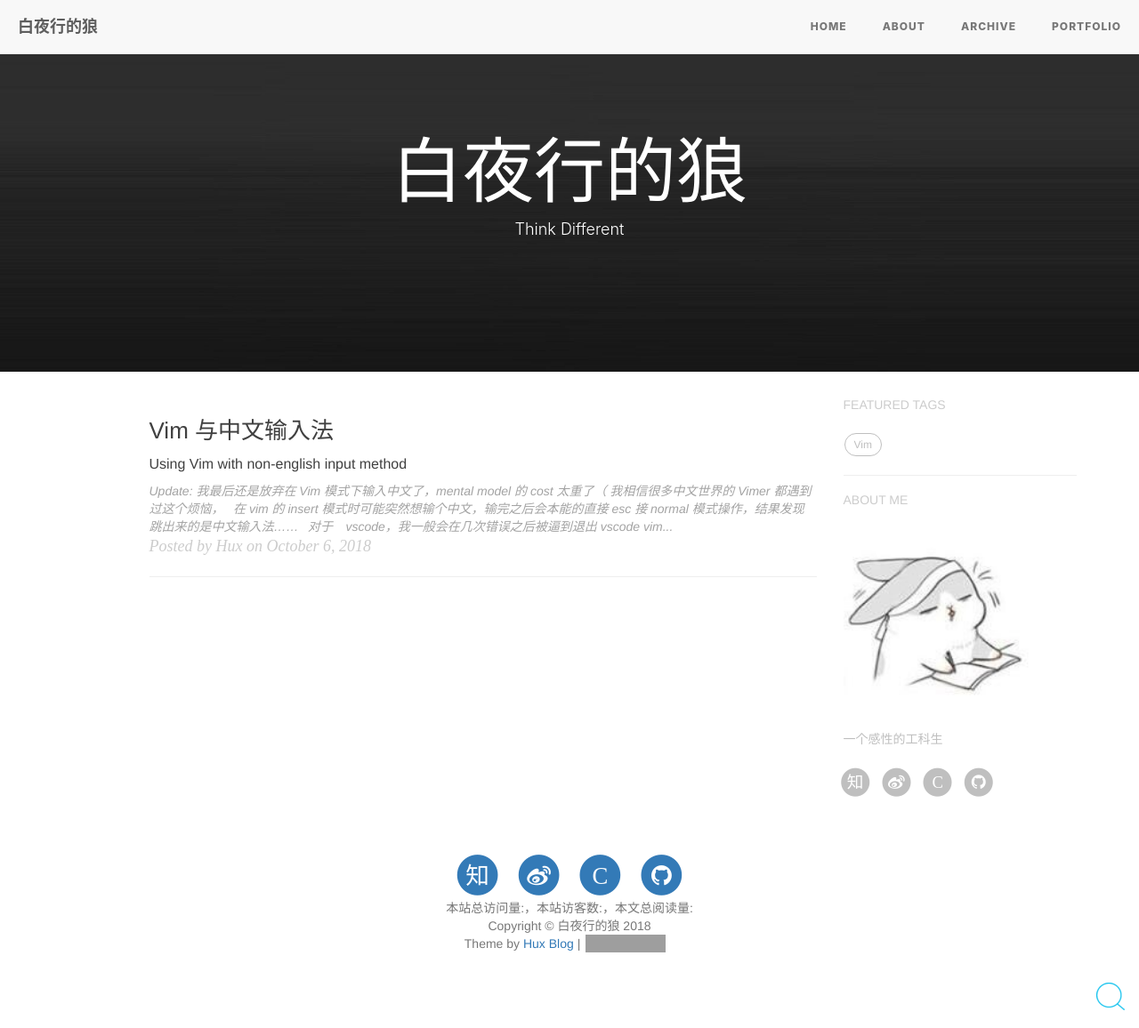
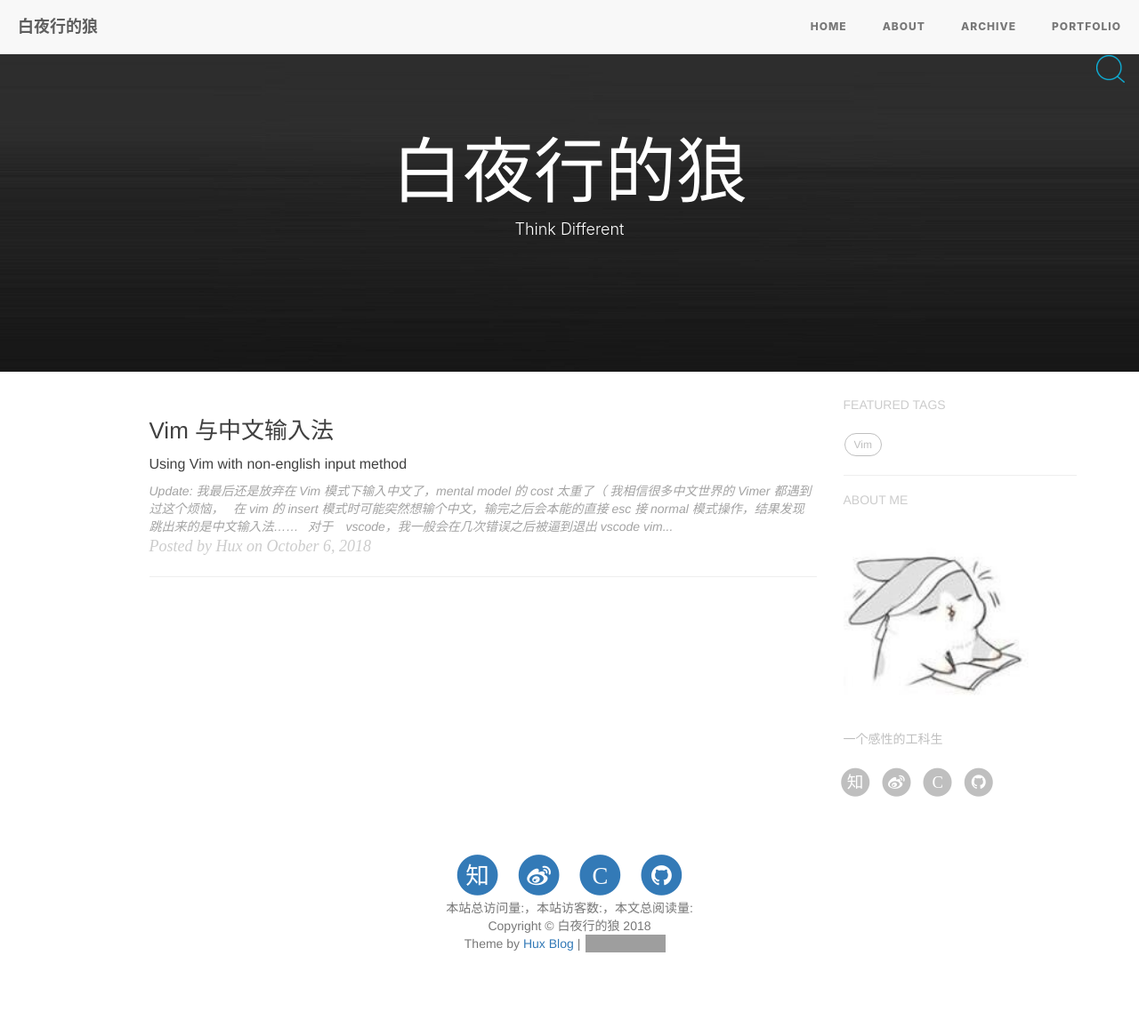
Before and after one commit to HaoQChen/HaoQChen.github.io, a Jekyll site: the page built from index.html, in a window 1280 px wide and 1156 px high. Shown: the whole window at 89% size. Built offline with Jekyll 4.4.1, drawn with Linux system fonts in a browser that asks for light colours; nearby versions of some CDN libraries; the list of posts is cut into pages by our own code; comment, search, counter and statistics services are not loaded; grey boxes are pictures that could not be loaded.

Commit message:
change search position

```diff
--- a/_includes/footer.html
+++ b/_includes/footer.html
@@ -262,7 +262,7 @@
     </div>
 </div>
 
-<div style="position: fixed; right: 16px; bottom: 20px;">
+<div style="position: fixed; right: 16px; top: 62px;">
     <img src="/search/img/cb-search.png"  id="cb-search-btn"  title="双击ctrl试一下"/>
 </div>
 
```
